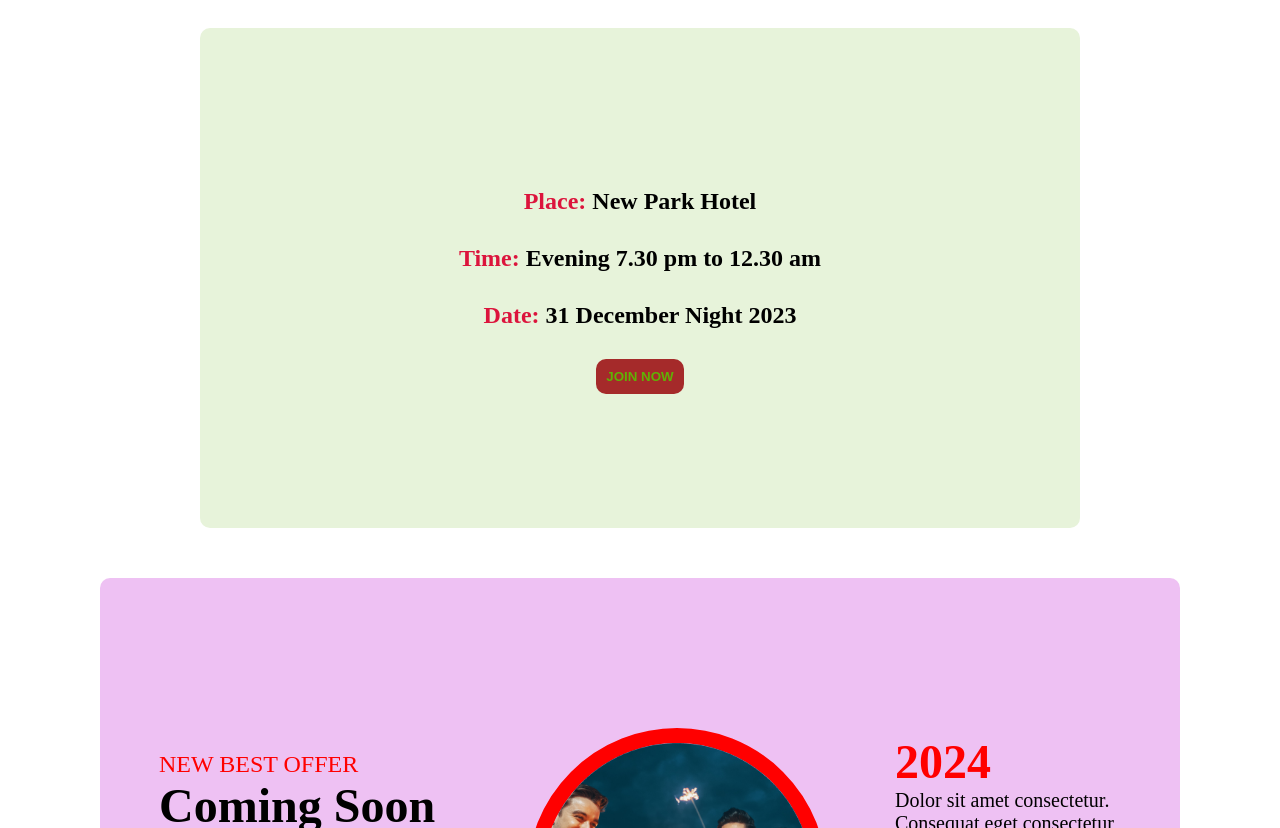
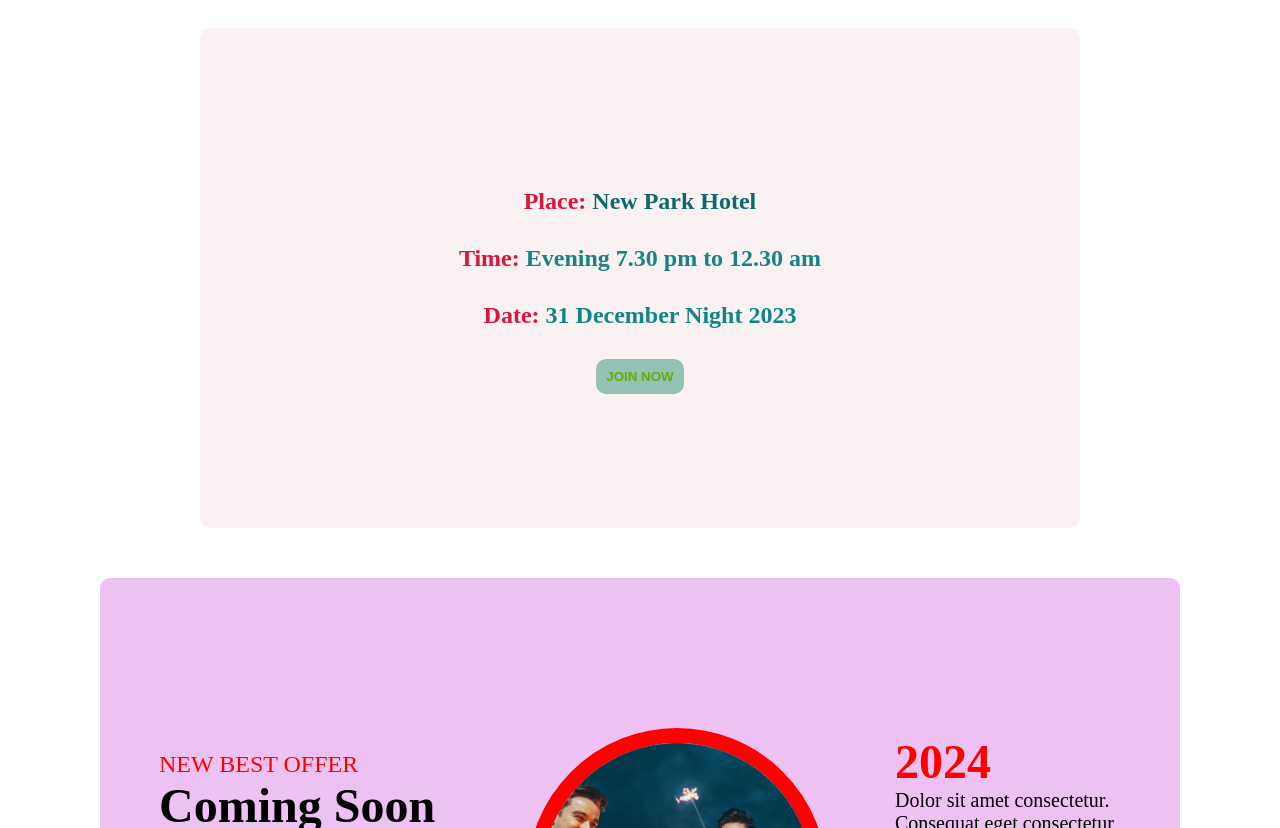
Before and after one commit to 46580sojol/new-year-offer-repo, a plain HTML site: page index.html in a window 1280 px wide. Shown: the part 2069-2897 px from the top of the page. Drawn offline with Linux system fonts and the light colour scheme.

Commit message:
added some color

```diff
--- a/styles/offer.css
+++ b/styles/offer.css
@@ -147,7 +147,7 @@ background: transparent;
 /* place section style */
 .place-section{
   height: 500px;
-   background-color: #e7f3da;
+   background-color: #faf2f2;
 
    margin: 50px 200px;
    border-radius: 10px 10px;
@@ -164,15 +164,18 @@ background: transparent;
 }
 .address{
   padding-bottom: 30px;
+  color: rgb(12, 105, 105);
 }
 .time{
   padding-bottom: 30px;
+  color: rgb(24, 131, 131);
 }
 .date{
   padding-bottom: 30px;
+  color: rgb(16, 133, 133);
 }
 .btn-secondary{
-  background-color: brown;
+  background-color: rgb(148, 192, 181);
   color: #60b105;
   padding: 10px 10px;
   font-weight: 700;
```
